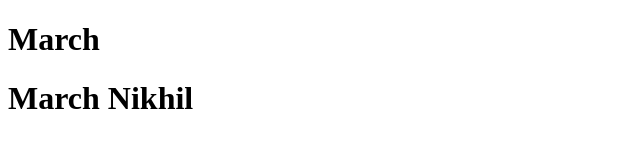
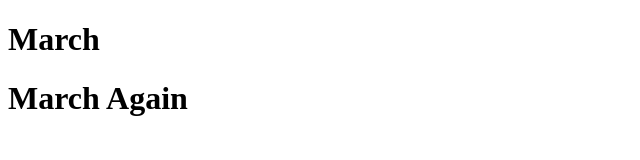
Before and after one commit to nikhilb-cuelogic/stepin, a plain HTML site: page index.html in a window 1280 px wide. Shown: the full height of the page, 0-640 px from the left. Drawn offline with Linux system fonts and the light colour scheme.

Commit message:
Change 001

```diff
--- a/index.html
+++ b/index.html
@@ -6,6 +6,6 @@
 </head>
 <body>
     <h1>March</h1>
-    <h1>March Nikhil</h1>
+    <h1>March Again</h1>
 </body>
 </html>
```
